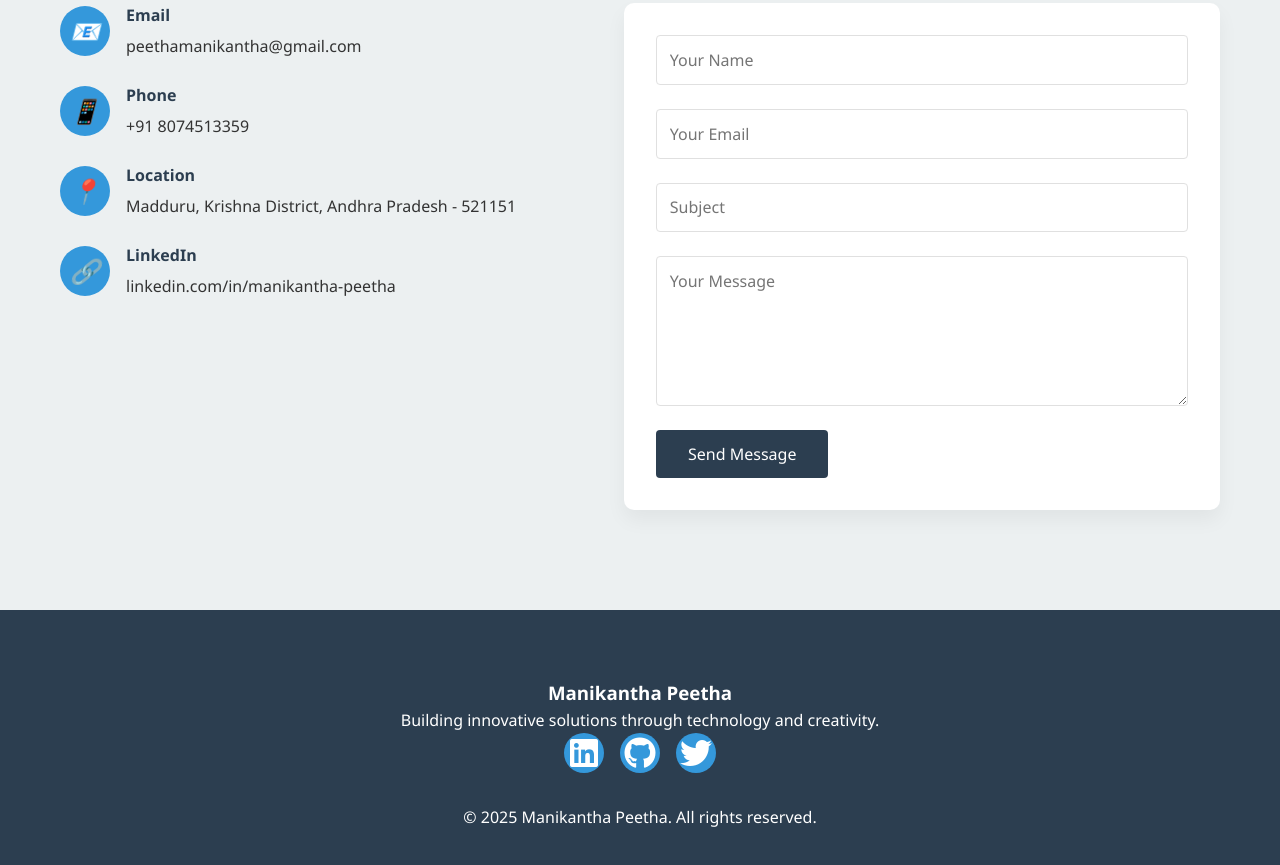
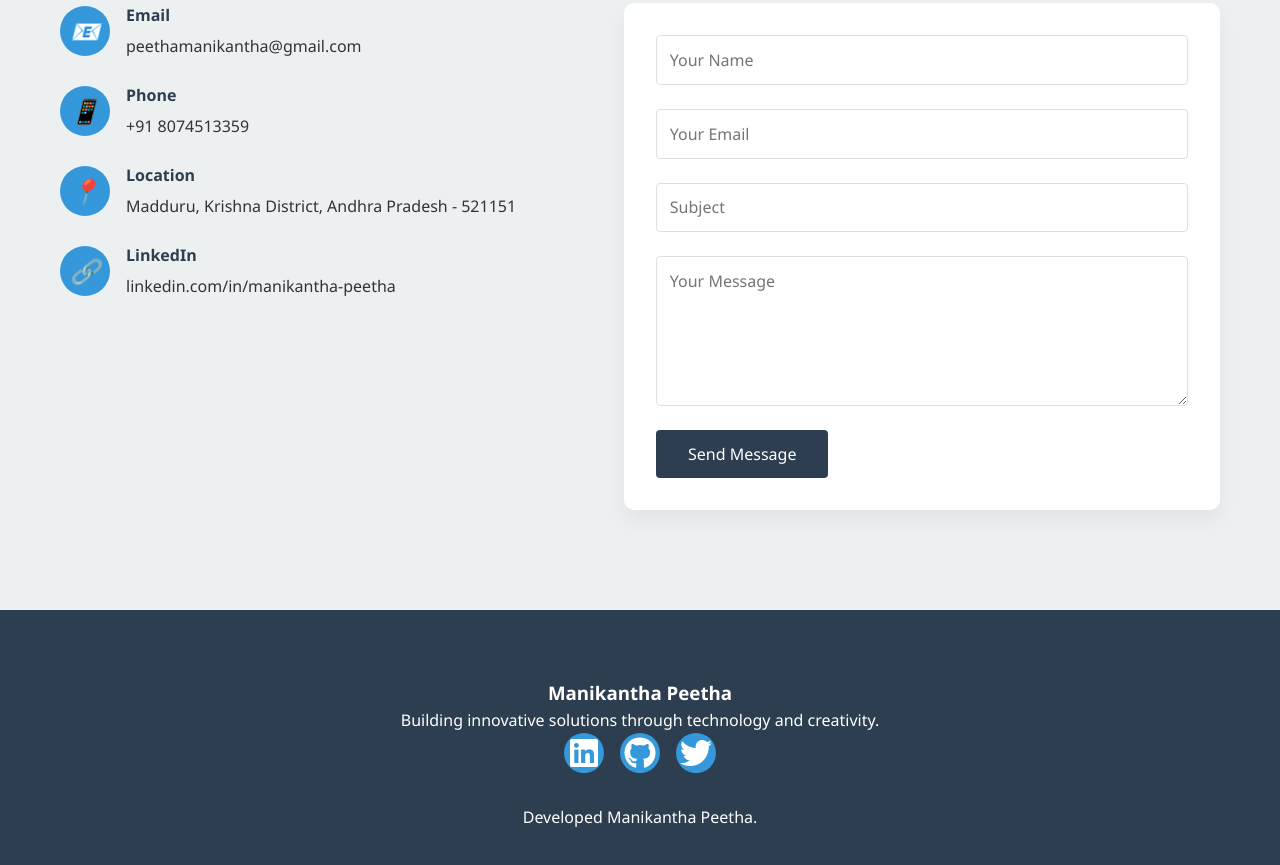
Before and after one commit to 238W5A0515/Portifolio, a plain HTML site: page index.html in a window 1280 px wide. Shown: the part 5696-6561 px from the top of the page. Drawn offline with Linux system fonts and the light colour scheme.

Commit message:
Update index.html

```diff
--- a/index.html
+++ b/index.html
@@ -336,7 +336,7 @@
 <i class="fab fa-twitter fa-2x"></i>
 </a>
 </div>
-<p>© 2025 Manikantha Peetha. All rights reserved.</p>
+<p>Developed Manikantha Peetha.</p>
 </div>
 </footer>
 <!-- Back to Top Button -->
```
